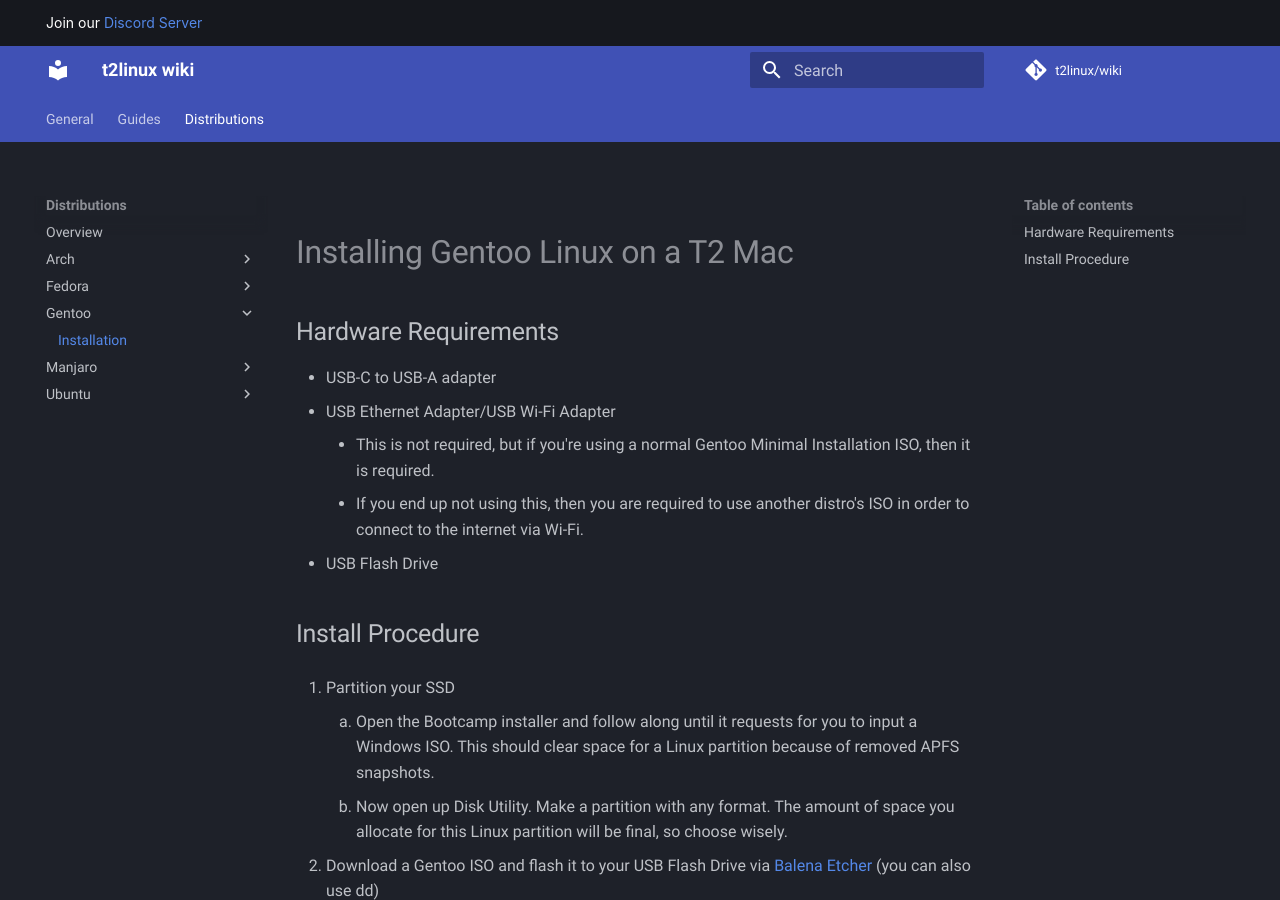
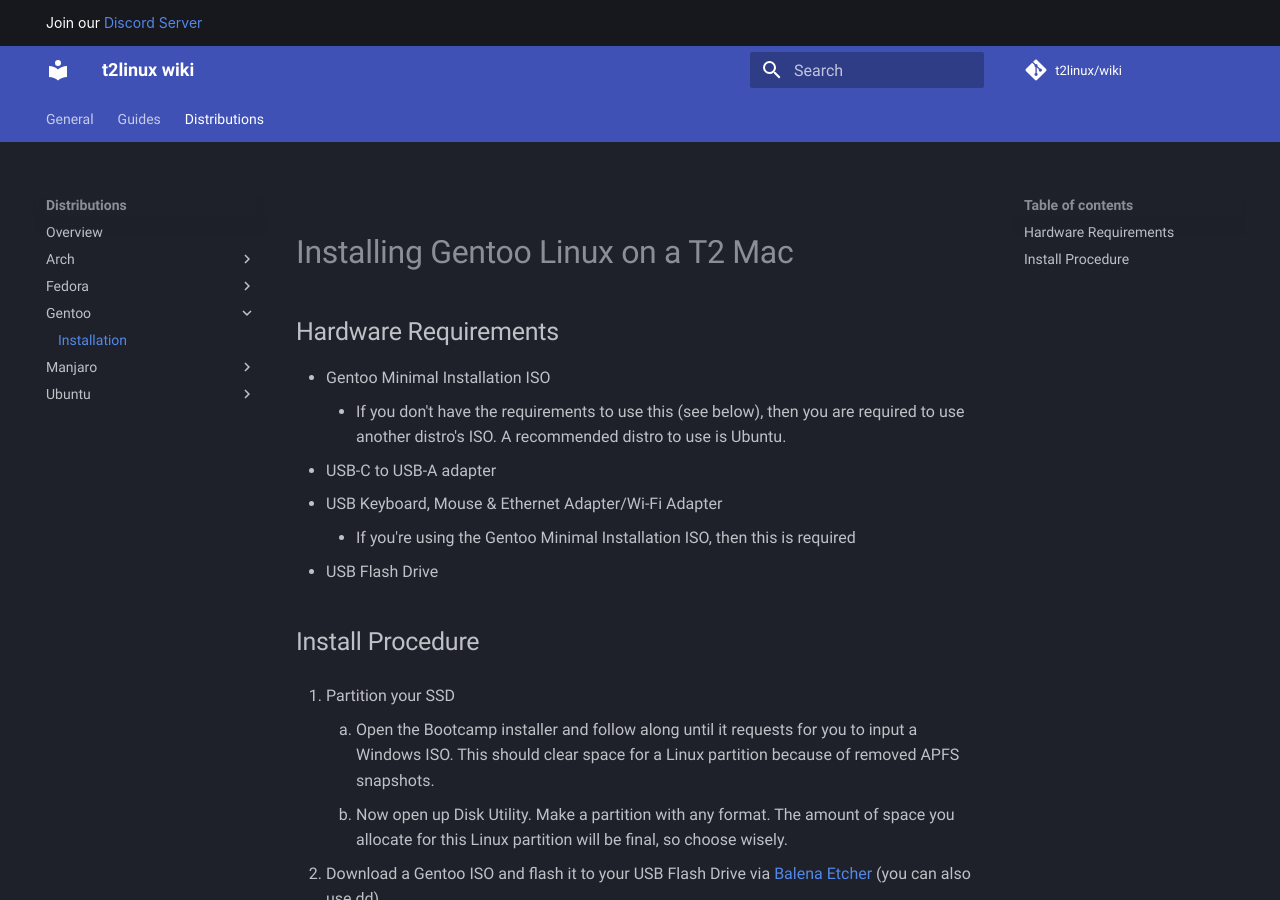
Before and after one commit to t2linux/wiki, an MkDocs documentation site: the page built from docs/distributions/gentoo/installation.md, in a window 1280 px wide and 900 px high. Built offline with MkDocs 1.6.1 and Material for MkDocs 9.7.7, drawn with Linux system fonts in a browser that asks for light colours; comment, search, counter and statistics services are not loaded.

Commit message:
Reword the requirements

```diff
--- a/docs/distributions/gentoo/installation.md
+++ b/docs/distributions/gentoo/installation.md
@@ -2,10 +2,11 @@
 
 ## Hardware Requirements
 
+* Gentoo Minimal Installation ISO
+    * If you don't have the requirements to use this (see below), then you are required to use another distro's ISO. A recommended distro to use is Ubuntu.
 * USB-C to USB-A adapter
-* USB Ethernet Adapter/USB Wi-Fi Adapter
-    * This is not required, but if you're using a normal Gentoo Minimal Installation ISO, then it is required.
-    * If you end up not using this, then you are required to use another distro's ISO in order to connect to the internet via Wi-Fi.
+* USB Keyboard, Mouse & Ethernet Adapter/Wi-Fi Adapter
+    * If you're using the Gentoo Minimal Installation ISO, then this is required
 * USB Flash Drive
 
 ## Install Procedure
```
